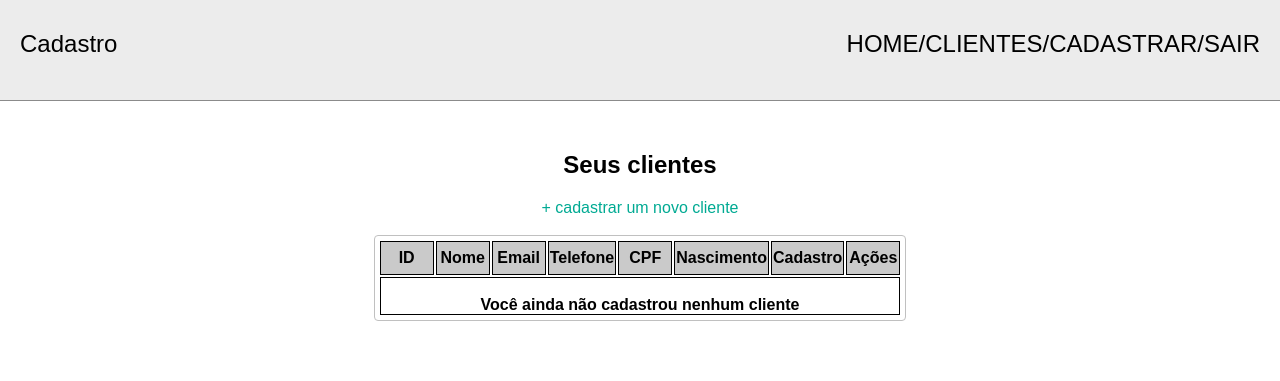
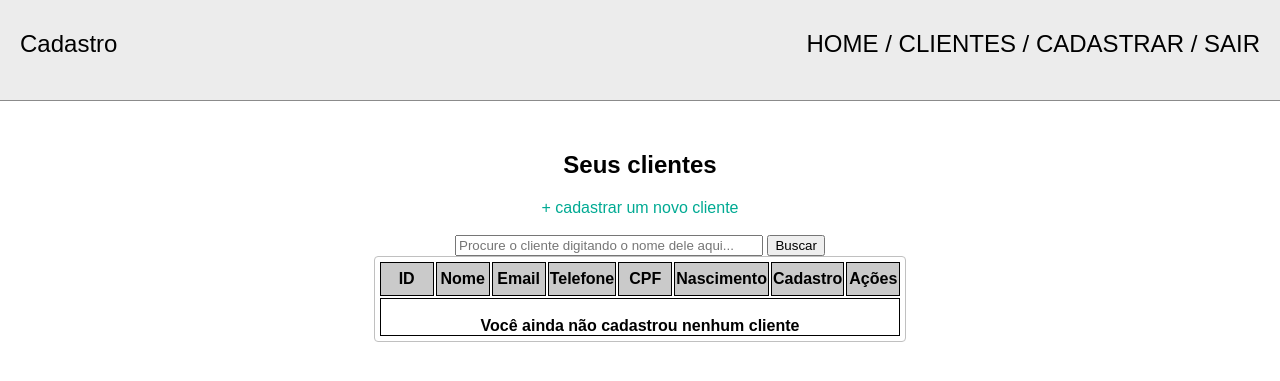
Before and after one commit to Evy8882/CRUD-clientes, a PHP site: page /clientes.php in a window 1280 px wide. Shown: the top 381 px of the page. Run offline with PHP 8.4, Linux system fonts and the light colour scheme; the visitor is signed in with stand-in values (Sample User, id 1).

Commit message:
Criação de um sistema de busca por nome de cliente

```diff
--- a/CRUD/clientes.php
+++ b/CRUD/clientes.php
@@ -2,7 +2,8 @@
 include("connect.php");
 include("protect.php");
 $user = $_SESSION['id'];
-$clientes = $conn->query("SELECT * FROM `clientes` WHERE `user`=$user") or die($conn->error);
+$nome = $_POST["search"] ?? '';
+$clientes = $conn->query("SELECT * FROM `clientes` WHERE `user`=$user AND `nome` LIKE '%$nome%'") or die($conn->error);
 $num_clientes = $clientes->num_rows;
 ?>
 
@@ -24,6 +25,13 @@
     <section class="pageContainer">
         <h1>Seus clientes</h1>
         <a href="cadastro.php">+ cadastrar um novo cliente</a><br><br>
+
+            <form action="" method="POST">
+            <input type="text" name="search" style="width: 300px" placeholder="Procure o cliente digitando o nome dele aqui..." value="<?php echo $nome ?>">
+            <button type="submit">Buscar</button>
+            </form>
+
+
         <section class="table-container">
             <table>
                 <thead>
--- a/CRUD/css/style.css
+++ b/CRUD/css/style.css
@@ -4,6 +4,7 @@
 body{
     margin: 0px;
     width: 100vw;
+    overflow-x: hidden;
 }
 
 .home-section{
--- a/CRUD/header.php
+++ b/CRUD/header.php
@@ -44,8 +44,6 @@
 
         .navegacao {
                 margin-right: 20px;
-                display: flex;
-                flex-direction: row;
         }
 
         .cadastro {
--- a/database/db_clientes.sql
+++ b/database/db_clientes.sql
@@ -75,13 +75,13 @@
 -- AUTO_INCREMENT for table `clientes`
 --
 ALTER TABLE `clientes`
-  MODIFY `id` int(11) NOT NULL AUTO_INCREMENT, AUTO_INCREMENT=23;
+  MODIFY `id` int(11) NOT NULL AUTO_INCREMENT, AUTO_INCREMENT=1;
 
 --
 -- AUTO_INCREMENT for table `users`
 --
 ALTER TABLE `users`
-  MODIFY `id` int(11) NOT NULL AUTO_INCREMENT, AUTO_INCREMENT=8;
+  MODIFY `id` int(11) NOT NULL AUTO_INCREMENT, AUTO_INCREMENT=1;
 COMMIT;
 
 /*!40101 SET CHARACTER_SET_CLIENT=@OLD_CHARACTER_SET_CLIENT */;
```
